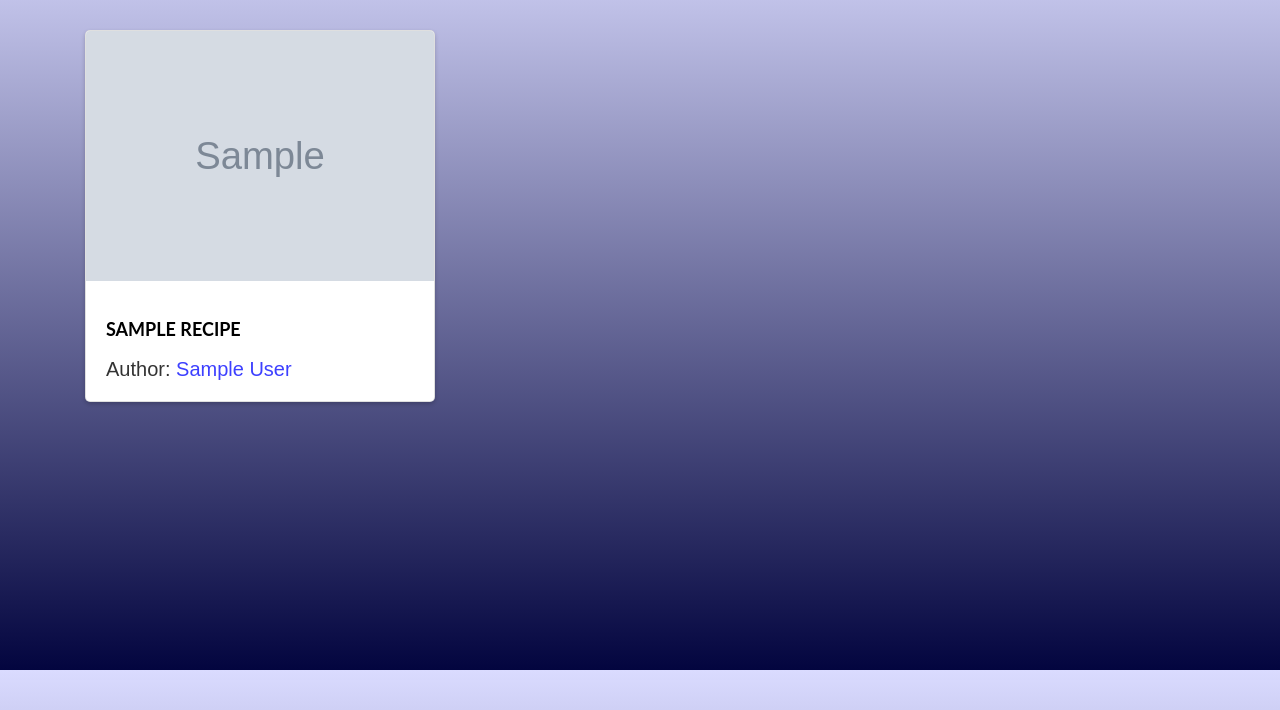
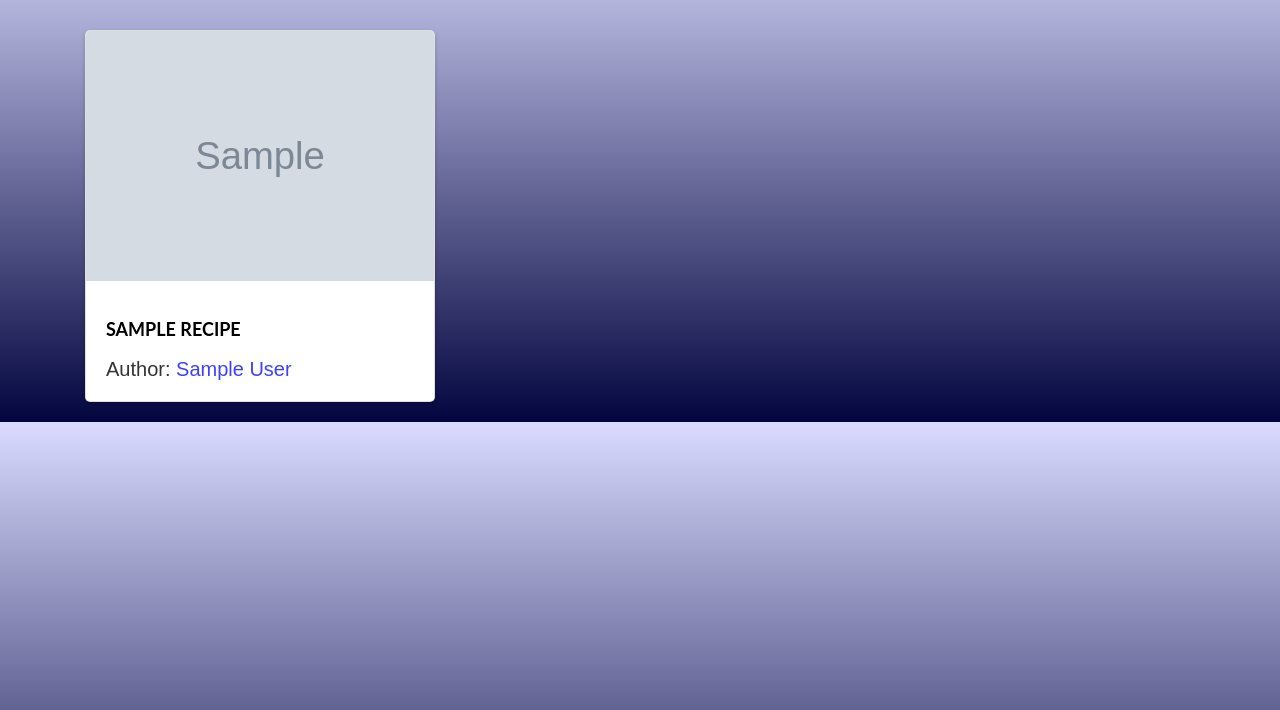
Before and after one commit to mattaadams/recipy_maker, a Django app: template recipy/recipes/templates/recipes/home.html in a window 1280 px wide. Shown: the part 90-800 px from the top of the page. Run offline with Django 3.2, Linux system fonts and the light colour scheme; the template is opened without the code that fills it: most values are stand-ins (such as "Sample title", 1, 10 or a date in 2020); grey boxes marked "Sample" are stand-in pictures; some libraries are stand-ins or nearby versions.

```diff
--- a/recipy/recipes/templates/recipes/home.html
+++ b/recipy/recipes/templates/recipes/home.html
@@ -2,7 +2,7 @@
 {% block content %}
     <div class="row">
         {% for recipe in recipes %}
-            <div class="col-md-4" style="min-height: 80vh;">
+            <div class="col-md-4">
                 <div class="card">
                     {% if not recipe.image_url %}
                         <a href="{% url 'recipe-detail' recipe.id %}"
```
Also changed, not shown: recipy/db.sqlite3.
